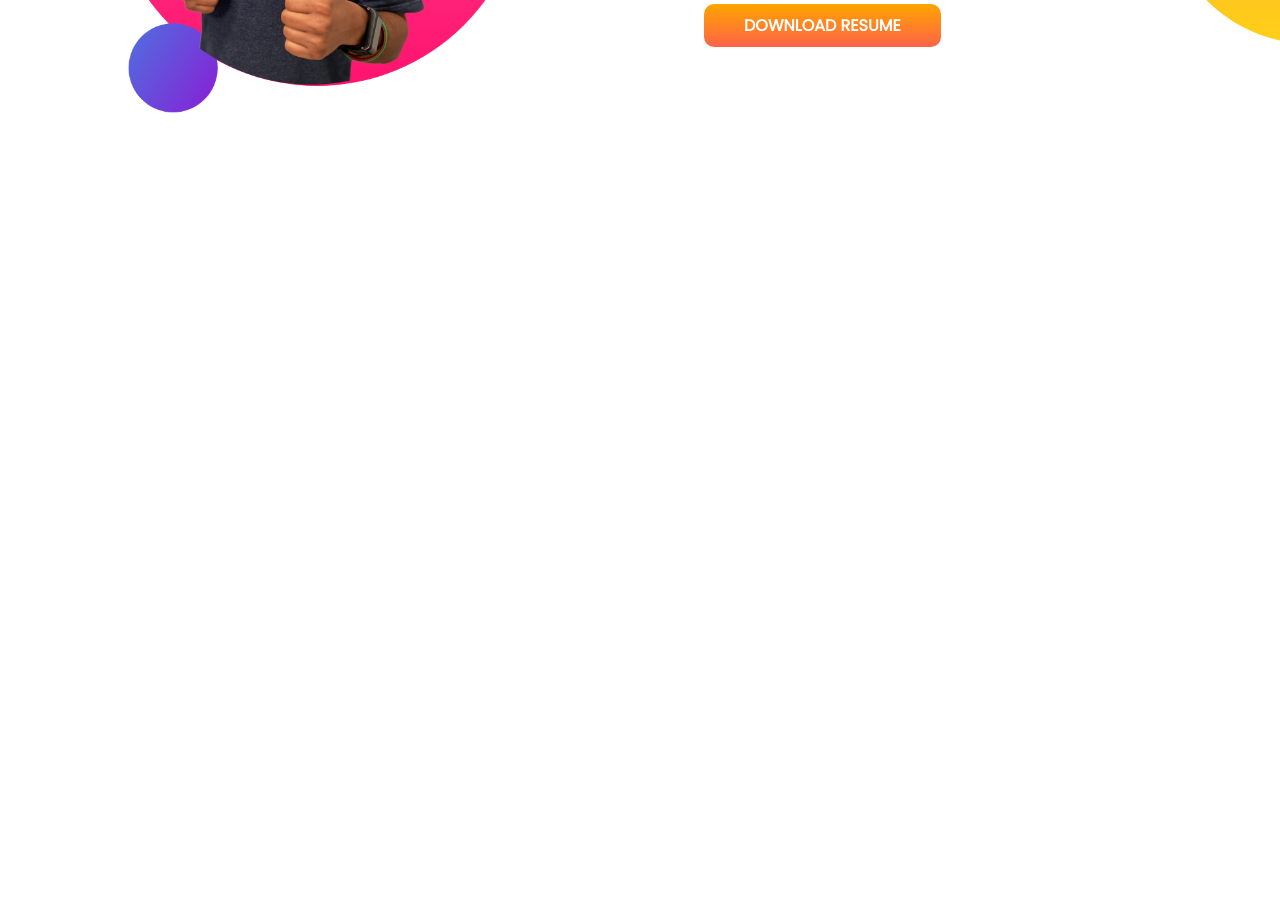
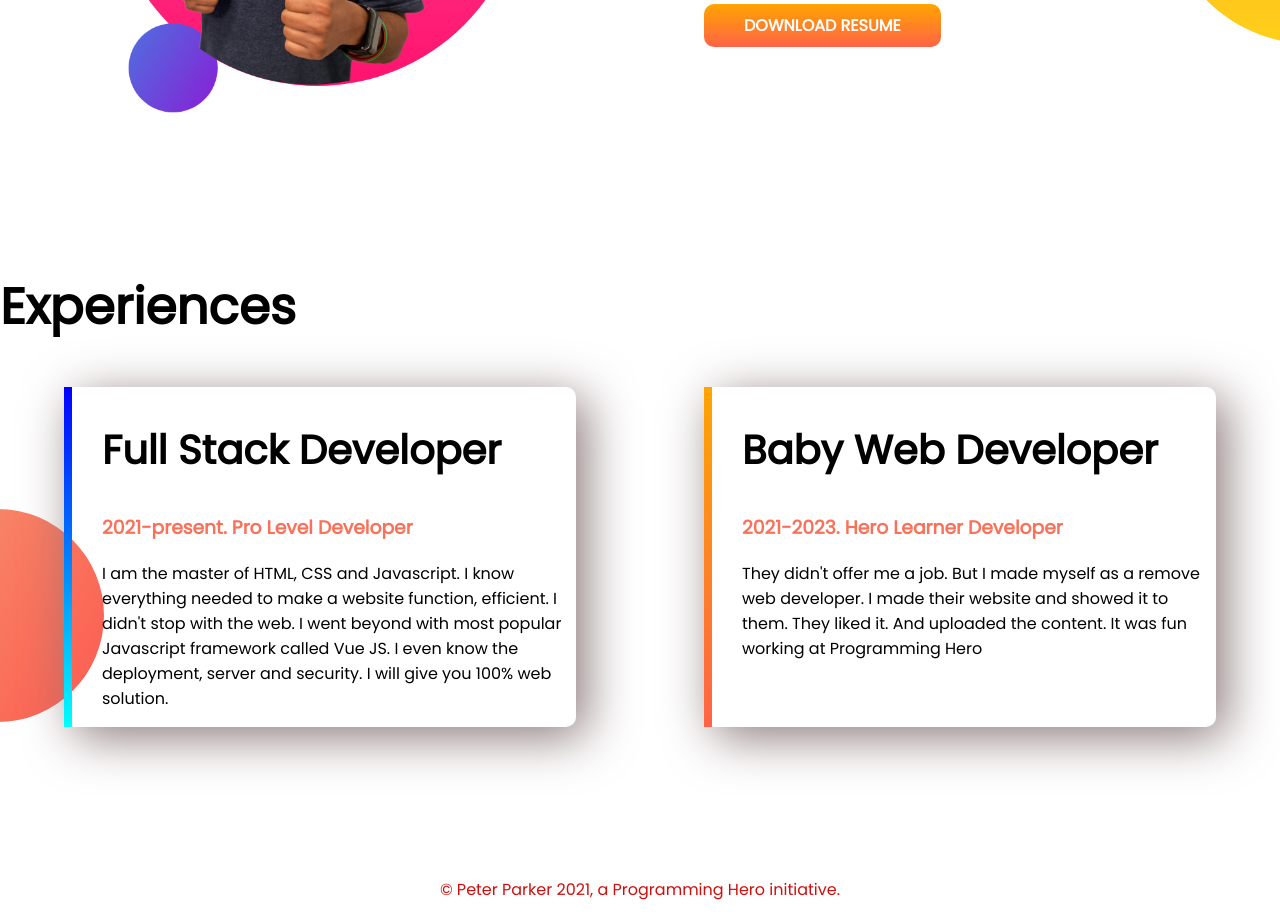
Before and after one commit to Naeemphero1/new-love-protfolio, a plain HTML site: page index.html in a window 1280 px wide. Shown: the part 944-1862 px from the top of the page. Before the commit the page ends 1214 px from the top, so only its background shows below. Drawn offline with Linux system fonts and the light colour scheme.

Commit message:
all excprience added file

```diff
--- a/index.html
+++ b/index.html
@@ -13,7 +13,7 @@
 </head>
 
 <body>
-    <section class="top-banner">
+    <section class="top-banner flexsiball-continer">
         <div class="half-width">
             <h1>Welcome To</h1>
             <h1> <span class="name-color">Naeem Islam</span> World</h1>
@@ -24,7 +24,7 @@
         <div class="half-width"> <img src="jhankar.png" alt=""></div>
     </section>
 
-    <section class="dream-big">
+    <section class="dream-big flexsiball-continer">
         <div class="half-width">
             <img src="jhankar2.png" alt="">
         </div>
@@ -35,6 +35,31 @@
             <a class="hire-me-button" target="_blank" href="">DOWNLOAD RESUME</a>
         </div>
     </section>
+    <section class="experince-area">
+        <h1>Experiences</h1>
+        <div class="flexsiball-continer">
+            <div id="web-seddo-color" class="exprice-item">
+                <h2>Full Stack Developer
+                </h2>
+                <h3 class="name-color">2021-present. Pro Level Developer</h3>
+                <p>I am the master of HTML, CSS and Javascript. I know everything needed to make a website function, efficient. I didn't stop with the web. I went beyond with most popular Javascript framework called Vue JS. I even know the deployment, server
+                    and security. I will give you 100% web solution.
+
+                </p>
+            </div>
+            <div id="border-color" class="exprice-item">
+                <h2>Baby Web Developer
+                </h2>
+                <h3 class="name-color">2021-2023. Hero Learner Developer
+                </h3>
+                <p>They didn't offer me a job. But I made myself as a remove web developer. I made their website and showed it to them. They liked it. And uploaded the content. It was fun working at Programming Hero</p>
+            </div>
+        </div>
+
+    </section>
+    <footer>
+        <p>© Peter Parker 2021, a Programming Hero initiative.</p>
+    </footer>
 </body>
 
 </html>
--- a/style.css
+++ b/style.css
@@ -15,7 +15,7 @@ h2 {
     font-size: 40px;
 }
 
-section {
+.flexsiball-continer {
     display: flex;
     margin-bottom: 150px;
 }
@@ -48,3 +48,36 @@ section {
     background-repeat: no-repeat;
     background-position: right;
 }
+
+.exprice-item {
+    width: 40%;
+    margin-right: 5%;
+    margin-left: 5%;
+    padding-left: 30px;
+    border-radius: 10px;
+    border-right-color: green;
+    box-shadow: 10px 10px 50px rgb(139, 121, 121);
+}
+
+.experince-area {
+    background-image: url(exp-bg.png);
+    background-repeat: no-repeat;
+    background-position: left bottom 5px;
+}
+
+#web-seddo-color {
+    border-left: 8px solid;
+    border-image: linear-gradient(blue, cyan);
+    border-image-slice: 1;
+}
+
+#border-color {
+    border-left: 8px solid;
+    border-image: linear-gradient(orange, tomato);
+    border-image-slice: 1;
+}
+
+footer p {
+    text-align: center;
+    color: rgba(207, 7, 7, 0.973);
+}
```
